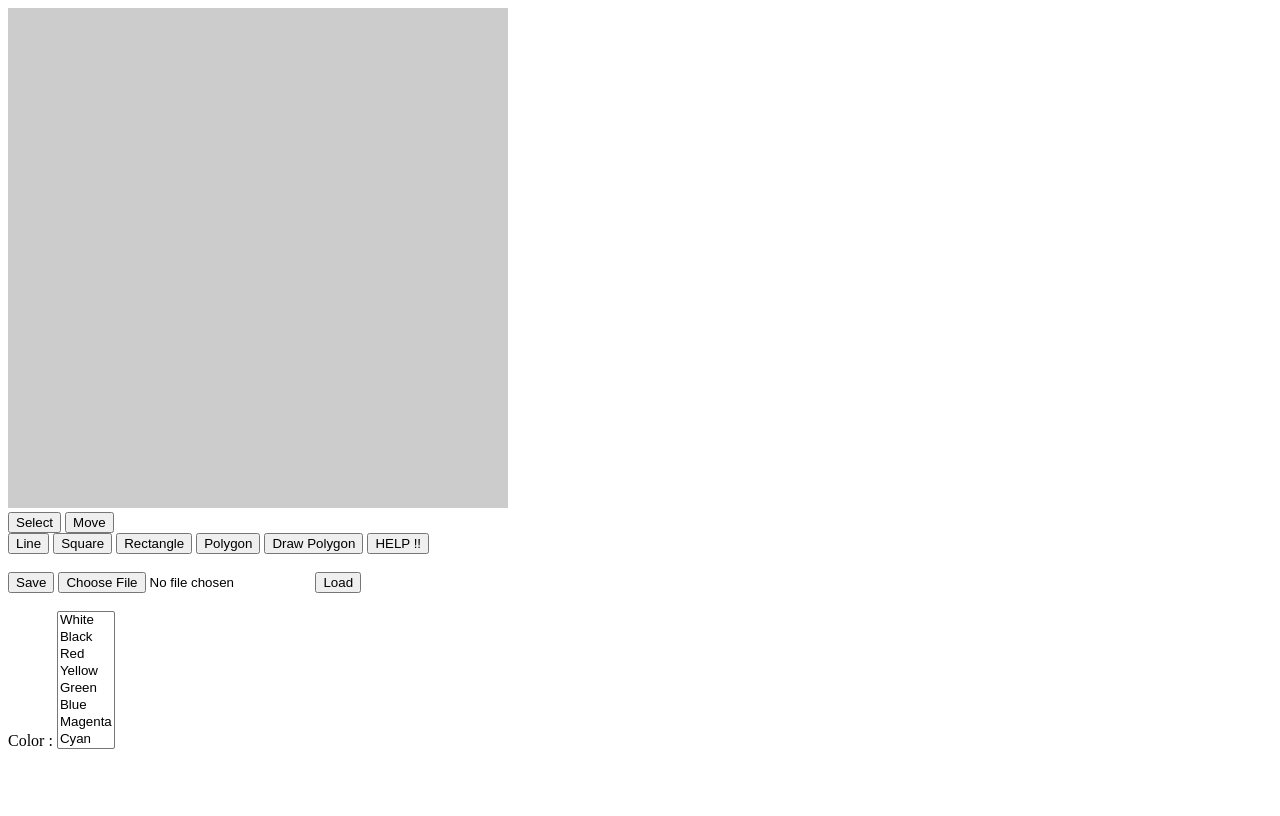
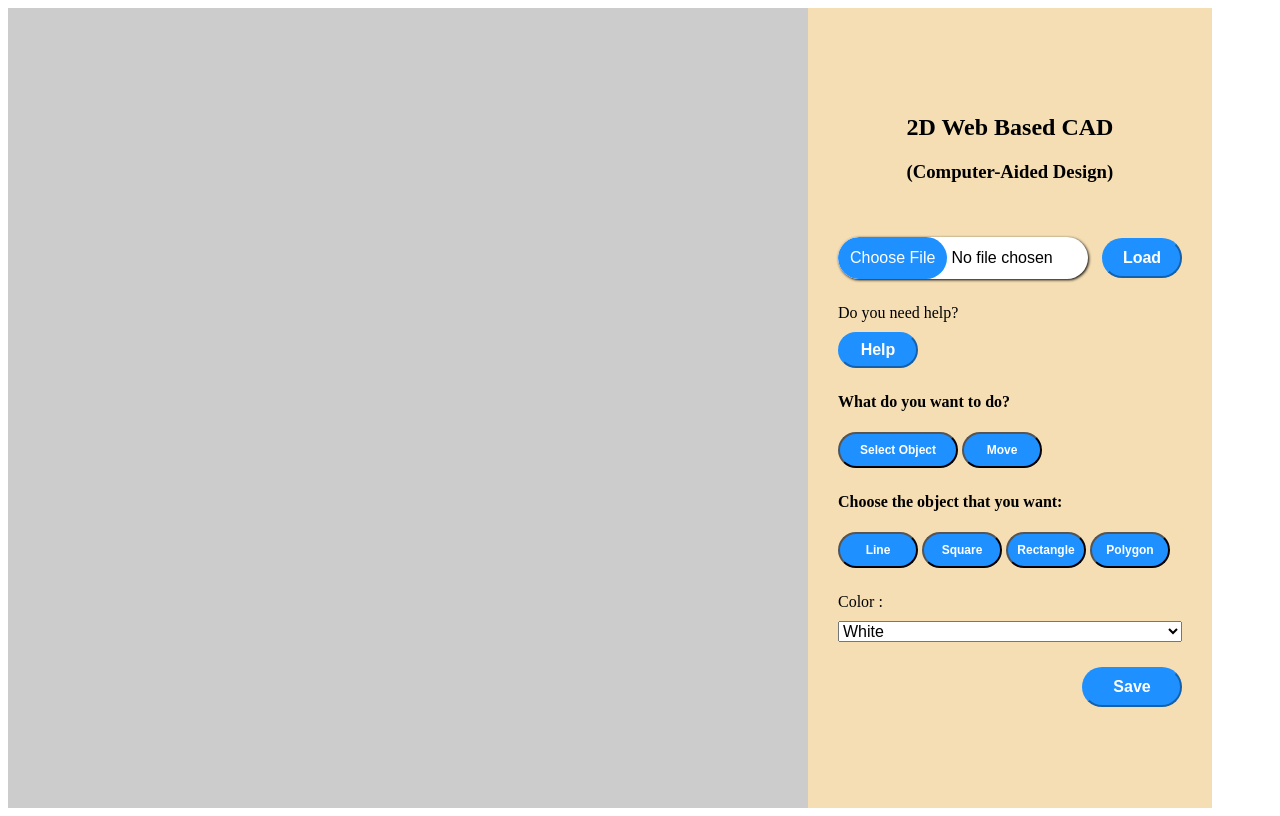
Before and after one commit to farishasim/simple-cad, a plain HTML site: page index.html in a window 1280 px wide. Drawn offline with Linux system fonts and the light colour scheme.

Commit message:
create ui with css

```diff
--- a/index.html
+++ b/index.html
@@ -1,6 +1,7 @@
 <!DOCTYPE html>
 <html lang="en">
 <head>
+    <link rel="stylesheet" href="main.css">
     <title>2D WEB CAD</title>
 </head>
 <body>
@@ -26,24 +27,40 @@
     }
 </script>
 
-    <canvas width="500" height="500" id="canvas"></canvas>
-    <div>
-        <button id="select">Select</button>
-        <button id="move">Move</button>
-        <br>
-        <button id="line">Line</button>
-        <button id="square">Square</button>
-        <button id="rectan">Rectangle</button>
-        <button id="polygon">Polygon</button>
-        <button id="draw">Draw Polygon</button>
-        <button id="help">HELP !!</button>
-        &emsp;&emsp;&emsp;&emsp;<br><br>
-        <button id="save">Save</button>
-        <input type="file" id="import_file" accept=".json">
-        <button id="load">Load</button>
-    </div><br>
-    <div><label for="mymenu">Color : </label>
-        <select id = "mymenu" size = "8">
+    <div class="row">
+        <div class="col-canvas">
+            <canvas width="800" height="800" id="canvas"></canvas>
+        </div>
+        <div class="col-btn">
+            <div class="tittle-program">
+                <h2>2D Web Based CAD</h2>
+                <h3>(Computer-Aided Design)</h3>
+            </div>
+            <div class="btn">
+                <div class="btn-file">
+                    <input type="file" id="import_file" accept=".json" class="input-box">
+                    <button id="load" class="btn-input">Load</button>
+                </div>
+                <div class="btn-help">
+                    <label for="help-btn">Do you need help?</label>
+                    <button id="help" class="help-btn">Help</button>
+                </div>
+                <div class="btn-action">
+                    <label for="btn-object"><h4>What do you want to do?</h4></label>
+                    <button id="select" class="btn-select">Select Object</button>
+                    <button id="move" class="btn-move">Move</button>
+                </div>
+                <div class="btn-object">
+                    <label for="btn-object"><h4>Choose the object that you want:</h4></label>
+                    <button id="line" class="btn-line">Line</button>
+                    <button id="square" class="btn-square">Square</button>
+                    <button id="rectan" class="btn-rectang">Rectangle</button>
+                    <button id="polygon" class="btn-polygon">Polygon</button>
+                </div>
+                <!-- &emsp;&emsp;&emsp;&emsp;<br><br> -->
+                <div class="btn-menu">
+                    <label for="mymenu">Color : </label>
+                    <select id = "mymenu" class="select-color">
                         <option value = "0">White</option>
                         <option value = "1">Black</option>
                         <option value = "2">Red</option>
@@ -53,24 +70,24 @@
                         <option value = "6">Magenta</option>
                         <option value = "7">Cyan</option>
                     </select>
-    <!-- <div class="dropdown">
-        <button onclick="myFunction()" class="dropbtn">Color</button>
-        <div id="mymenu" class="dropdown-content">
-            <option value = "0">White</option>
-            <option value = "1">Black</option>
-            <option value = "2">Red</option>
-            <option value = "3">Yellow</option>
-            <option value = "4">Green</option>
-            <option value = "5">Blue</option>
-            <option value = "6">Magenta</option>
-            <option value = "7">Cyan</option>
                 </div>
-      </div> -->
-    <div id="help-view" class="help" hidden>
-        <br>
-        <button id="close-help">Close Help</button>
+                <div class="btn-draw">
+                    <button id="draw" class="draw-polygon" hidden>Draw Polygon</button>
+                </div>
+                <div class="btn-save-clear">
+                    <!-- <button id="clear" class="btn-clear">Clear</button> -->
+                    <button id="save" class="btn-save">Save</button>
+                </div>
+            </div>
+        </div>
+    </div>
+
+    <div id="myModal" class="modal">
+
         <!-- Modal content -->
-        <div class="help-content">
+        <div class="modal-content">
+          <span class="close">&times;</span>
+          <h1>Help Page</h1><br>
           <h2>Menggambar Garis</h2>
             <p> 1. Klik tombol <strong>Line </strong> (Default sudah garis) <br/>
                 2. Klik dua koordinat pada canvas
@@ -110,7 +127,7 @@
             </p>
             <h2>Mengganti Warna Bangun Datar</h2>
             <p>
-                1. Klik tombol <strong>Select</strong> <br />
+                1. Klik tombol <strong>Select object</strong> <br />
                 2. Pilih warna yang diinginkan pada dropdown <strong>color</strong><br/>
                 3. Pilih Bangun Datar yang ingin dirubah warnanya
             </p>
--- /dev/null
+++ b/main.css
@@ -0,0 +1,241 @@
+
+
+.row {
+    display: flex;
+    align-items: left;
+    justify-content: left;
+    flex-direction: row;
+}
+
+.col-canvas {
+    /* float: left; */
+    display: flex;
+    align-items: center;
+    justify-content: center;
+    flex-direction: column;
+}
+
+.col-btn {
+    /* float: left; */
+    background-color:wheat;
+    display: flex;
+    align-items: center;
+    justify-content: center;
+    flex-direction: column;
+    padding: 30px;
+}
+
+.tittle-program {
+    margin: 10px;
+}
+
+.btn-file, .btn-help, .btn-object, .btn-action, .btn-save-clear, .btn-menu, .btn-draw {
+    margin-top: 25px;
+    margin-bottom: 25px;
+}
+
+.input-box {
+    font-size: 16px;
+    background: white;
+    border-radius: 50px;
+    box-shadow: 1px 1px 3px black;
+    width: 250px;
+    outline: none;
+}
+
+::-webkit-file-upload-button{
+    color: white;
+    background: #1E90FF;
+    padding: 12px;
+    border: none;
+    outline: none;
+    border-radius: 50px;
+    /* box-shadow: 1px 0px 1px 1 px #6b4559; */
+}
+
+::-webkit-file-upload-button:hover{
+    background: #438a5e;
+}
+
+.btn-save-clear {
+    display: flex;
+    align-items: right;
+    justify-content: right;
+    flex-direction: row;
+}
+
+.btn-help {
+    display: flex;
+    align-items: left;
+    justify-content: left;
+    flex-direction: column;
+}
+
+.select-color {
+    margin-top: 10px;
+    font-size: 16px;
+}
+
+.btn-menu {
+    display: flex;
+    align-items: left;
+    justify-content: left;
+    flex-direction: column;
+}
+
+.btn-input {
+    font-family: sans-serif;
+    font-size: 16px;
+    font-weight: bold;
+    color: white;
+    background: #1E90FF;
+    border-color: #1E90FF;
+    width: 80px;
+    height: 40px;
+    text-align: center;
+    border-radius: 25px;
+    text-decoration: none;
+    margin-left: 10px;
+}
+
+.help-btn {
+    font-family: sans-serif;
+    font-size: 16px;
+    font-weight: bold;
+    color: white;
+    background: #1E90FF;
+    border-color: #1E90FF;
+    width: 80px;
+    height: 36px;
+    text-align: center;
+    border-radius: 25px;
+    text-decoration: none;
+    margin-top: 10px;
+}
+
+.btn-save {
+    margin-left: 15px;
+    font-family: sans-serif;
+    font-size: 16px;
+    font-weight: bold;
+    color: white;
+    background: #1E90FF;
+    border-color: #1E90FF;
+    width: 100px;
+    height: 40px;
+    text-align: center;
+    border-radius: 25px;
+    text-decoration: none;
+}
+
+.btn-clear {
+    font-family: sans-serif;
+    font-size: 16px;
+    font-weight: bold;
+    color: white;
+    background: red;
+    border-color: red;
+    width: 100px;
+    height: 40px;
+    text-align: center;
+    border-radius: 25px;
+    text-decoration: none;
+}
+
+.btn-menu {
+    margin-bottom: 25px;
+}
+
+.btn-line, .btn-square, .btn-rectang, .btn-polygon {
+    font-family: sans-serif;
+    font-size: 12px;
+    font-weight: bold;
+    color: white;
+    background-color: #1E90FF;
+    border-color: none;
+    width: 80px;
+    height: 36px;
+    text-align: center;
+    border-radius: 25px;
+    text-decoration: none;
+}
+
+.btn-select {
+    font-family: sans-serif;
+    font-size: 12px;
+    font-weight: bold;
+    color: white;
+    background-color: #1E90FF;
+    border-color: none;
+    width: 120px;
+    height: 36px;
+    text-align: center;
+    border-radius: 25px;
+    text-decoration: none;
+}
+
+.btn-move {
+    font-family: sans-serif;
+    font-size: 12px;
+    font-weight: bold;
+    color: white;
+    background-color: #1E90FF;
+    border-color: none;
+    width: 80px;
+    height: 36px;
+    text-align: center;
+    border-radius: 25px;
+    text-decoration: none;
+}
+
+.draw-polygon {
+    font-family: sans-serif;
+    font-size: 12px;
+    font-weight: bold;
+    color: white;
+    background-color: #1E90FF;
+    border-color: none;
+    width: 120px;
+    height: 36px;
+    text-align: center;
+    border-radius: 25px;
+    text-decoration: none;
+}
+
+
+.modal {
+    display: none;
+    position: fixed;
+    z-index: 1;
+    left: 0;
+    top: 0;
+    width: 100%;
+    height: 100%;
+    overflow: auto;
+    background-color: rgb(0,0,0);
+    background-color: rgba(0,0,0,0.4);
+  }
+
+  /* Modal Content/Box */
+  .modal-content {
+    background-color: #fefefe;
+    margin: 15% auto;
+    padding: 20px;
+    border: 1px solid #888;
+    width: 80%;
+  }
+
+  /* The Close Button */
+  .close {
+    color: #aaa;
+    float: right;
+    font-size: 28px;
+    font-weight: bold;
+  }
+
+  .close:hover,
+  .close:focus {
+    color: black;
+    text-decoration: none;
+    cursor: pointer;
+  }
--- a/src/main.js
+++ b/src/main.js
@@ -17,7 +17,7 @@ var button = {
     save: document.getElementById("save"),
     load: document.getElementById("load"),
     help: document.getElementById("help"),
-    close_help: document.getElementById("close-help")
+    // close_help: document.getElementById("close-help")
 }
 
 var currentState = "select"
@@ -77,11 +77,12 @@ function main() {
     button.save.addEventListener("click", () => save())
     button.load.addEventListener("click", () => load())
     button.help.addEventListener("click", () => help())
-    button.close_help.addEventListener("click", () => closeHelp())
+    // button.close_help.addEventListener("click", () => closeHelp())
 
     var menu = document.getElementById("mymenu")
     menu.addEventListener("click", () => {
         cindex = menu.selectedIndex;
+        console.log(menu.selectedIndex)
     })
 }
 
@@ -97,7 +98,6 @@ function handleInput(event) {
             ctlpoint.push(newCtrlPoint(x,y))
             if (vertices.length == 4){
                 addObject("line")
-                console.log(polygons)
             }
             render()
             console.log(polygons)
@@ -126,7 +126,6 @@ function handleInput(event) {
             vtxcolor = vtxcolor.concat(colors[cindex])
             vtxcolor = vtxcolor.concat(colors[cindex])
             vtxcolor = vtxcolor.concat(colors[cindex])
-            cindex = (cindex+1)%8
 
             // titik kontrol
             ctlpoint.push(newCtrlPoint(x1, y1))
@@ -165,7 +164,6 @@ function handleInput(event) {
                 vertices.push(x4, y4);
 
                 // colors
-                cindex = (cindex+1)%8
                 vtxcolor = vtxcolor.concat(colors[cindex])
                 vtxcolor = vtxcolor.concat(colors[cindex])
                 vtxcolor = vtxcolor.concat(colors[cindex])
@@ -246,6 +244,12 @@ function changeState(newState) {
 
     button[newState].setAttribute("disabled", "true");
     currentState = newState;
+
+    if (newState === "polygon") {
+        button.draw.removeAttribute("hidden");
+    } else {
+        button.draw.setAttribute("hidden", "true");
+    }
 }
 
 function drawPolygon(vertices, color_per_vtc) {
@@ -537,11 +541,20 @@ function load() {
 }
 
 function help() {
-    document.getElementById("help-view").removeAttribute("hidden");
+    var modal = document.getElementById("myModal");
+    var close = document.getElementsByClassName("close")[0];
+
+    modal.style.display = "block";
+
+    close.onclick = function() {
+        modal.style.display = "none";
+    }
+
+    // document.getElementById("help-view").removeAttribute("hidden");
 }
 
-function closeHelp() {
-    document.getElementById("help-view").setAttribute("hidden", "true");
-}
+// function closeHelp() {
+//     document.getElementById("help-view").setAttribute("hidden", "true");
+// }
 
 main()
```
Lines whose indentation alone changed are shown as unchanged.
